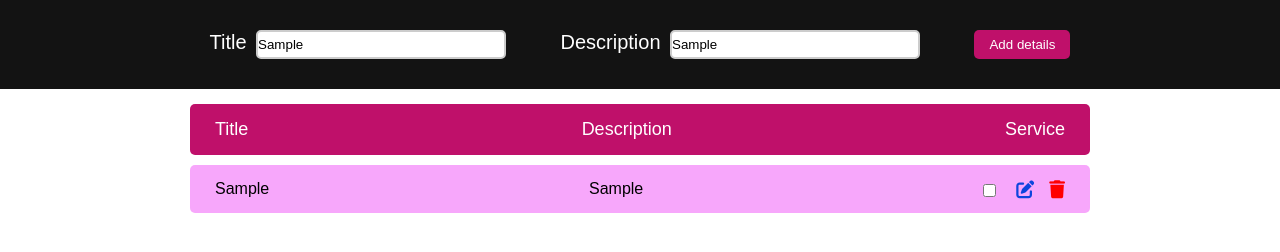
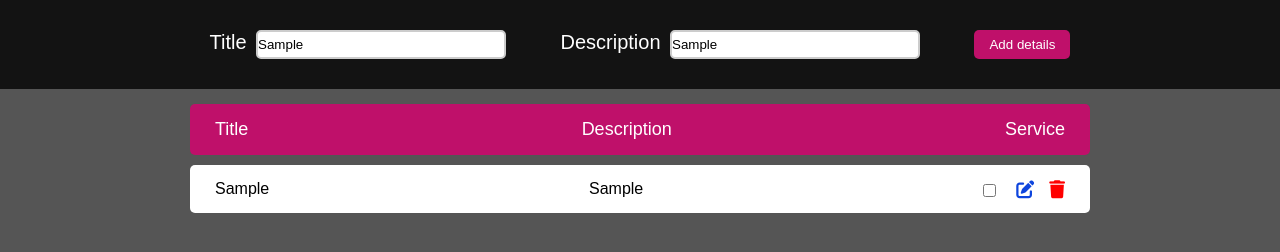
Before and after one commit to rakeshcooper/crud-javascript, a website built with webpack: page public/index.html in a window 1280 px wide. Both pictures are taken after typing "Sample", "Sample" into the empty fields and a click on the button "Add details". Built offline with nearby package versions, Linux system fonts and the light colour scheme.

```diff
--- a/public/index.html
+++ b/public/index.html
@@ -16,6 +16,7 @@
         .container{
             position: relative;
             height: 100vh;
+            background-color: #555;
         }
         .update-form{
             position: absolute;
@@ -33,7 +34,7 @@
             position: absolute;
             top: 0%;
             left: 50%;
-            transform: translate(-50%,-50%) scale(0.1);
+            transform: translate(-50%,-50%) scale(0);
             padding: 25px 40px;
             background: gainsboro;
             border-radius: 25px;
@@ -164,7 +165,7 @@
         .nodeList{
             width: 900px;
             padding: 15px 25px;
-            background-color: rgba(246, 158, 251, 0.899);
+            background-color: #fff;
             margin: 10px 25px 10px 25px;
             position: relative;
             border-radius: 5px;
```
